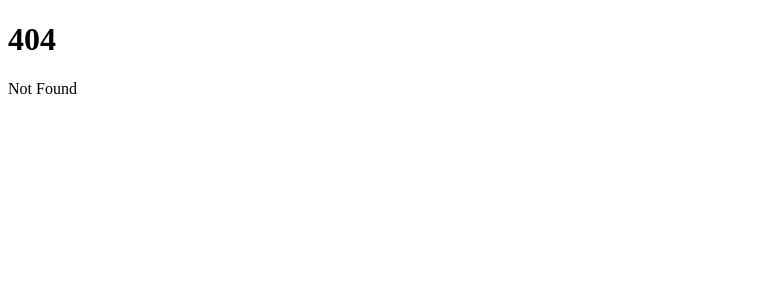
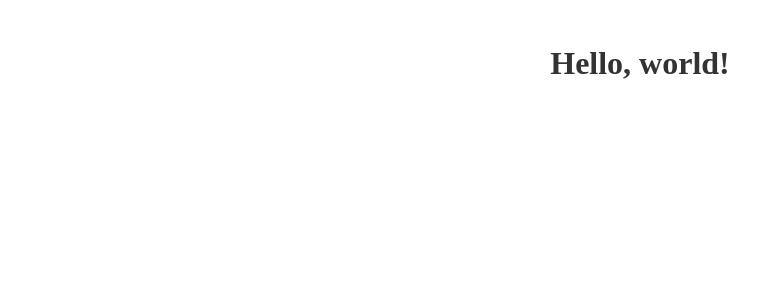
Before and after one commit to staswerno/svelte_tutorial, a SvelteKit app: page /events in a window 1280 px wide. Before the commit this address had no page. Shown: the top 300 px of the page, without its empty margins (0-782 px from the left). Built offline with nearby package versions, Linux system fonts and the light colour scheme.

Commit message:
add events route

```diff
--- /dev/null
+++ b/src/routes/events/+page.svelte
@@ -0,0 +1,21 @@
+<script>
+  let name = 'world';
+</script>
+
+<main>
+  <h1>Hello, {name}!</h1>
+</main>
+
+<style>
+  main {
+    text-align: center;
+    padding: 1em;
+    max-width: 240px;
+    margin: 0 auto;
+  }
+
+  h1 {
+    color: #333;
+    font-size: 2em;
+  }
+</style>
```
